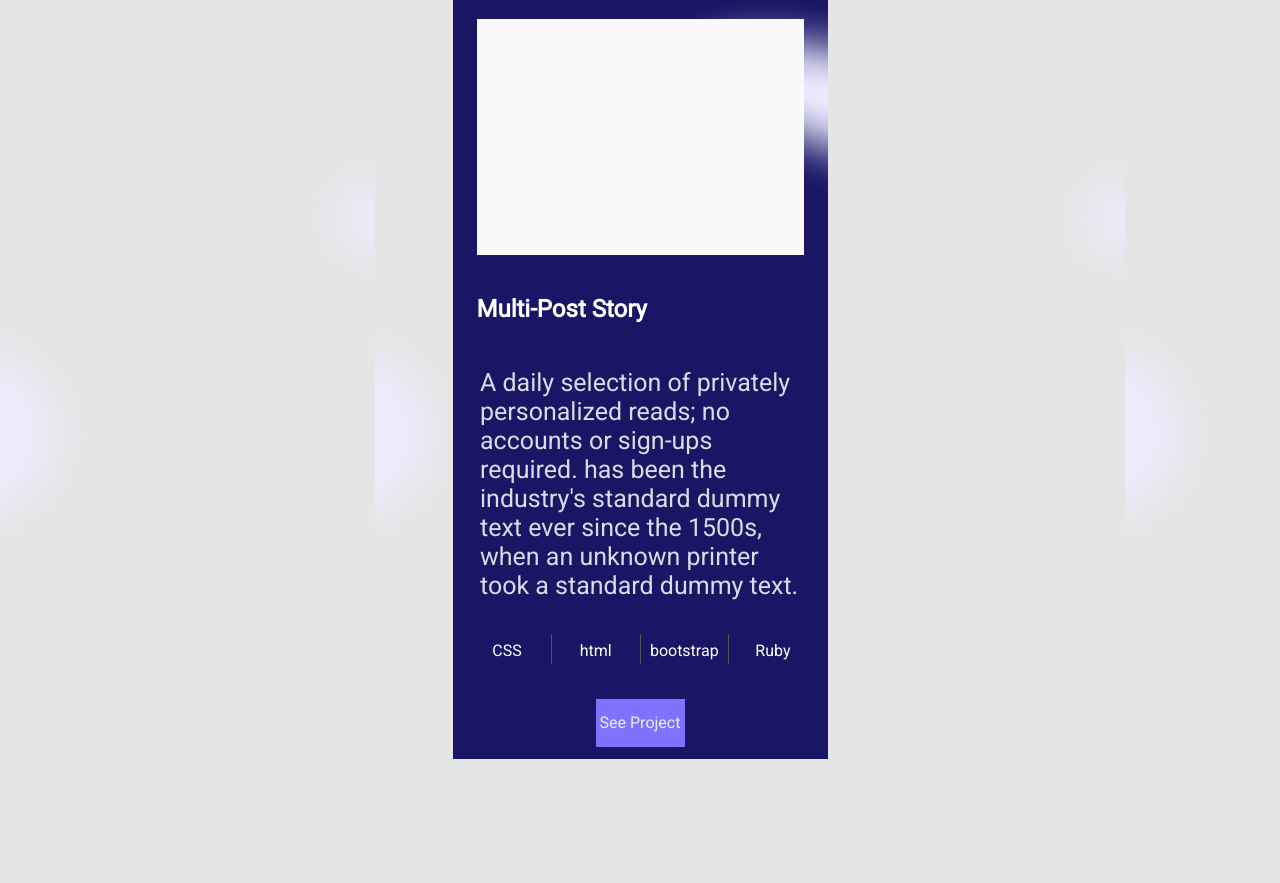
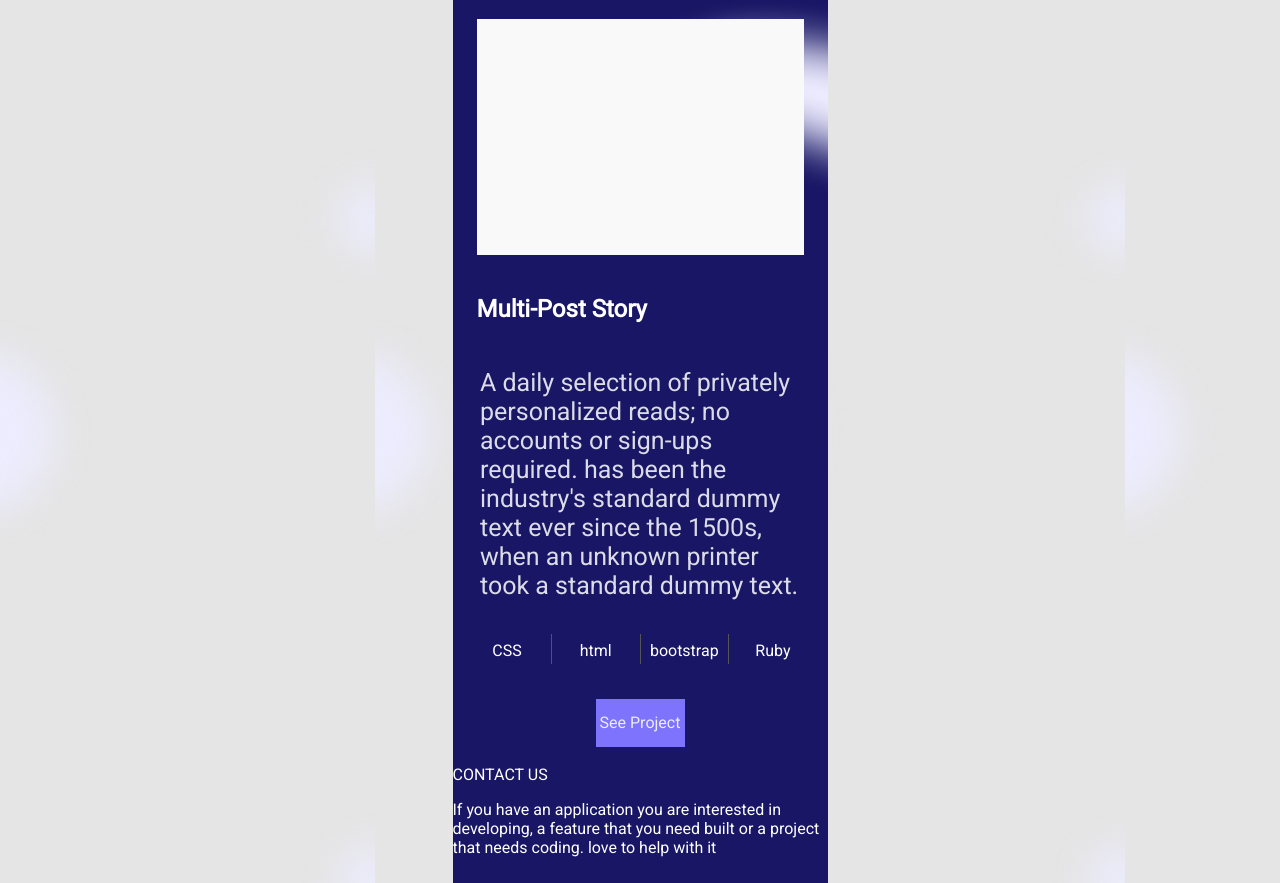
Before and after one commit to somarib/Portfolio, a website: page index.html in a window 1280 px wide. Shown: the part 3675-4558 px from the top of the page. Before the commit the page ends 4434 px from the top, so only its background shows below. Drawn offline with Linux system fonts and the light colour scheme.

Commit message:
Add container for the contact section and the upper part holding some text

```diff
--- a/index.html
+++ b/index.html
@@ -223,6 +223,18 @@
 
           </article>
 
+          <article class="contact-section">
+            <section class="cc-sect cc-top">
+              <p class="contact mble">CONTACT US</p>
+              <p class="text-invite">
+                  If you have an application you are interested in developing,
+                  a feature that you need built or a project that needs coding.
+                   love to help with it
+              </p>
+          </section>
+
+          </article>
+
       </main>
 
     </div>
```
